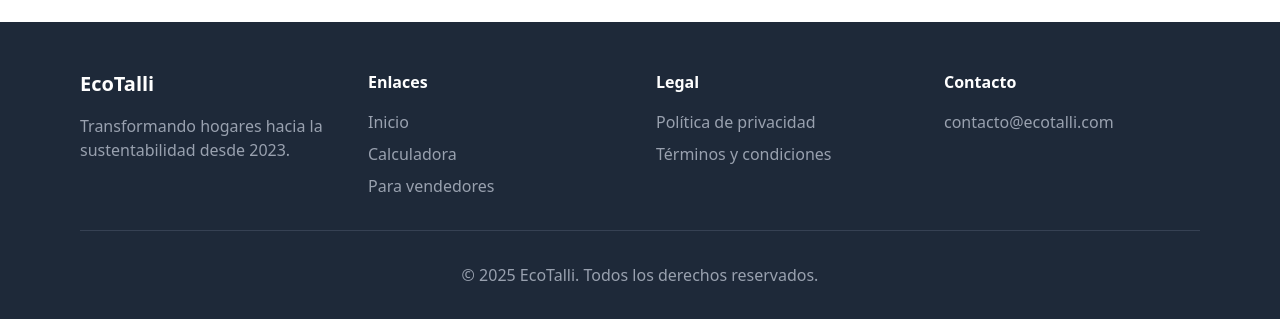
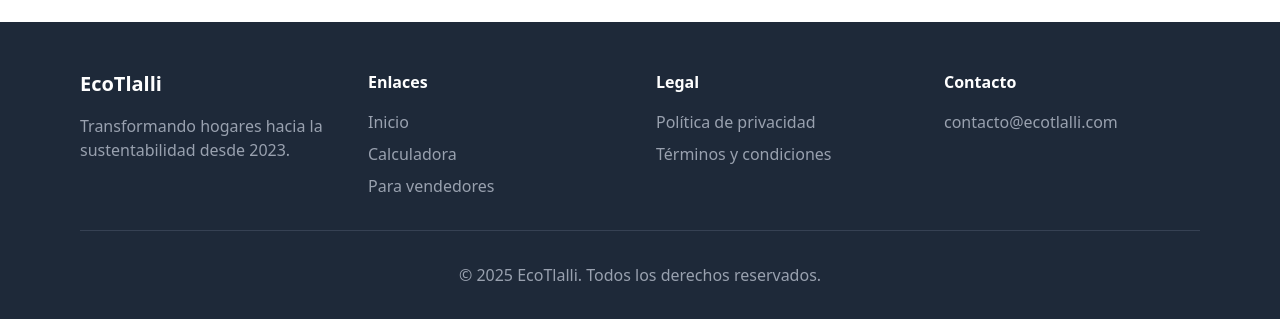
Before and after one commit to LeonardoLV19/eco_tlalli, a Next.js app: page /cotizar_3 in a window 1280 px wide. Shown: the part 3055-3374 px from the top of the page. Built offline with nearby package versions, Linux system fonts and the light colour scheme.

Commit message:
Fix - Ortografia en nombre dentro del footer

```diff
--- a/src/components/Footer/Footer.tsx
+++ b/src/components/Footer/Footer.tsx
@@ -8,7 +8,7 @@ export default function Footer() {
 
           {/* Columna 1 - Logo y descripción */}
           <div>
-            <h3 className="text-xl font-bold mb-4">EcoTalli</h3>
+            <h3 className="text-xl font-bold mb-4">EcoTlalli</h3>
             <p className="text-gray-400">
               Transformando hogares hacia la sustentabilidad desde 2023.
             </p>
@@ -56,7 +56,7 @@ export default function Footer() {
           {/* Columna 4 - Contacto y redes (ESPACIO PARA ÍCONOS) */}
           <div>
             <h4 className="font-bold mb-4">Contacto</h4>
-            <p className="text-gray-400 mb-2">contacto@ecotalli.com</p>
+            <p className="text-gray-400 mb-2">contacto@ecotlalli.com</p>
 
             {/* --- ESPACIO RESERVADO PARA ÍCONOS/IMÁGENES --- */}
             <div className="flex gap-4 mt-4">
@@ -70,7 +70,7 @@ export default function Footer() {
 
         {/* Derechos de autor */}
         <div className="border-t border-gray-700 mt-8 pt-8 text-center text-gray-400">
-          <p>© {new Date().getFullYear()} EcoTalli. Todos los derechos reservados.</p>
+          <p>© {new Date().getFullYear()} EcoTlalli. Todos los derechos reservados.</p>
         </div>
       </div>
     </footer>
```
